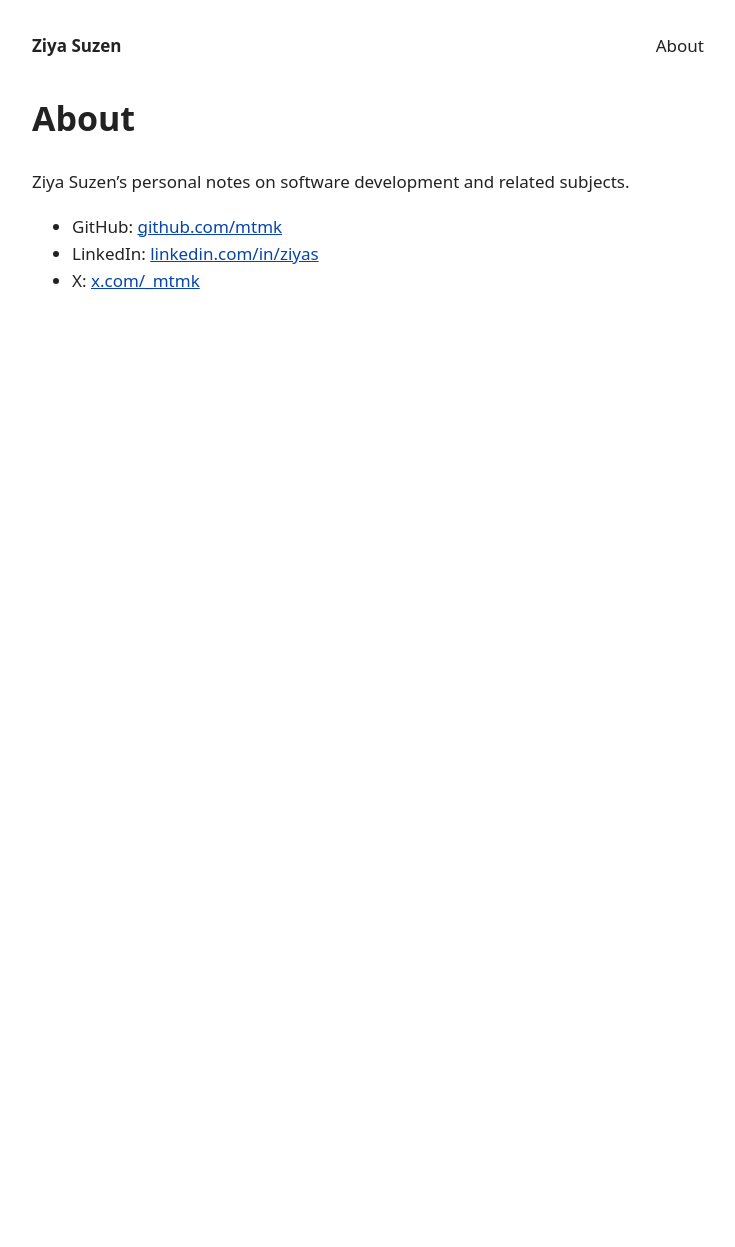
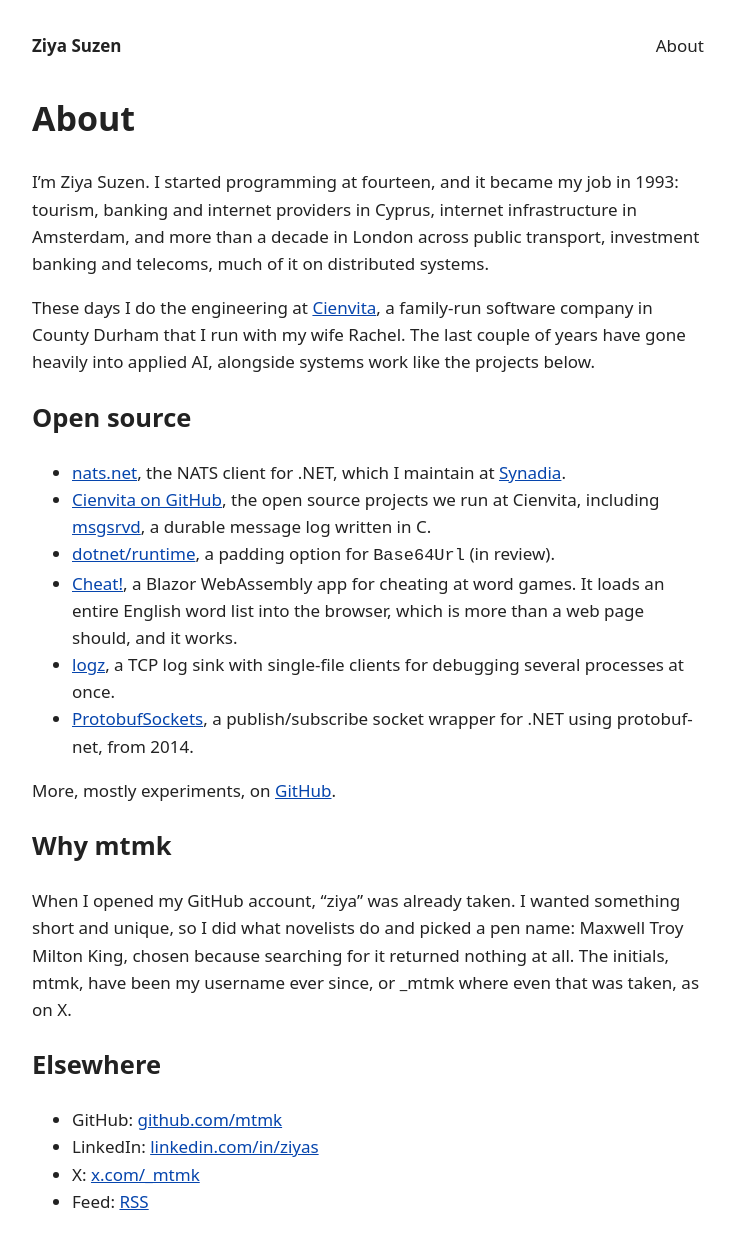
Before and after one commit to suzen-net/z, a Jekyll site: the page built from about.md, in a window 1280 px wide. Shown: the whole page, without its empty margins (272-1007 px from the left). Built offline with Jekyll 4.4.1, drawn with Linux system fonts in a browser that asks for light colours; before the commit the page ends 900 px from its top, so only the background shows below that.

Commit message:
site: expand about page

```diff
--- a/about.md
+++ b/about.md
@@ -5,8 +5,49 @@ permalink: /about/
 ---
 # About
 
-Ziya Suzen's personal notes on software development and related subjects.
+I'm Ziya Suzen. I started programming at fourteen, and it became my job
+in 1993: tourism, banking and internet providers in Cyprus, internet
+infrastructure in Amsterdam, and more than a decade in London across
+public transport, investment banking and telecoms, much of it on
+distributed systems.
+
+These days I do the engineering at [Cienvita](https://www.cienvita.com/),
+a family-run software company in County Durham that I run with my wife
+Rachel. The last couple of years have gone heavily into applied AI,
+alongside systems work like the projects below.
+
+## Open source
+
+* [nats.net](https://github.com/nats-io/nats.net), the NATS client for
+  .NET, which I maintain at [Synadia](https://www.synadia.com/).
+* [Cienvita on GitHub](https://github.com/cienvita), the open source
+  projects we run at Cienvita, including
+  [msgsrvd](https://github.com/cienvita/msgsrvd), a durable message log
+  written in C.
+* [dotnet/runtime](https://github.com/dotnet/runtime/pull/135783), a
+  padding option for `Base64Url` (in review).
+* [Cheat!](https://mtmk.github.io/cheat/), a Blazor WebAssembly app for
+  cheating at word games. It loads an entire English word list into the
+  browser, which is more than a web page should, and it works.
+* [logz](https://github.com/mtmk/logz), a TCP log sink with single-file
+  clients for debugging several processes at once.
+* [ProtobufSockets](https://github.com/mtmk/ProtobufSockets), a
+  publish/subscribe socket wrapper for .NET using protobuf-net, from
+  2014.
+
+More, mostly experiments, on [GitHub](https://github.com/mtmk).
+
+## Why mtmk
+
+When I opened my GitHub account, "ziya" was already taken. I wanted
+something short and unique, so I did what novelists do and picked a pen
+name: Maxwell Troy Milton King, chosen because searching for it returned
+nothing at all. The initials, mtmk, have been my username ever since, or
+_mtmk where even that was taken, as on X.
+
+## Elsewhere
 
 * GitHub: [github.com/mtmk](https://github.com/mtmk)
 * LinkedIn: [linkedin.com/in/ziyas](https://www.linkedin.com/in/ziyas)
 * X: [x.com/_mtmk](https://x.com/_mtmk)
+* Feed: [RSS](/feed.xml)
--- a/index.html
+++ b/index.html
@@ -4,7 +4,7 @@ layout: default
 <section class="intro">
 <img src="{{ '/assets/icon-192.png' | relative_url }}" alt="Ziya Suzen" width="96" height="96">
 <div>
-<p>Hi, I'm Ziya. I write software, and recently started <a href="https://www.cienvita.com/">Cienvita</a>, a small family-run software company, with my other half Rachel. This is where I keep notes on software development and related subjects.</p>
+<p>Hi, I'm Ziya. I write software, and recently started <a href="https://www.cienvita.com/">Cienvita</a>, a small family-run software company, with my wife Rachel. This is where I keep notes on software development and related subjects.</p>
 <p class="links"><a href="https://github.com/mtmk">GitHub</a> | <a href="https://www.linkedin.com/in/ziyas">LinkedIn</a> | <a href="https://x.com/_mtmk">X</a></p>
 </div>
 </section>
```
